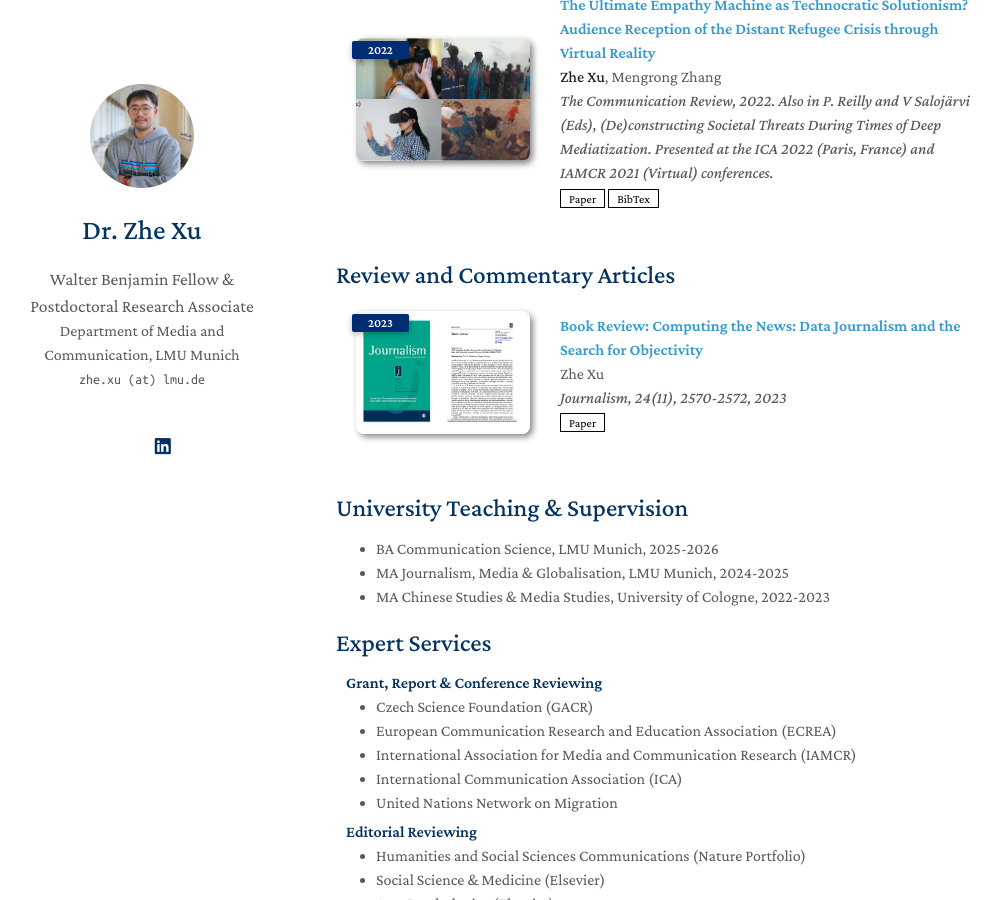
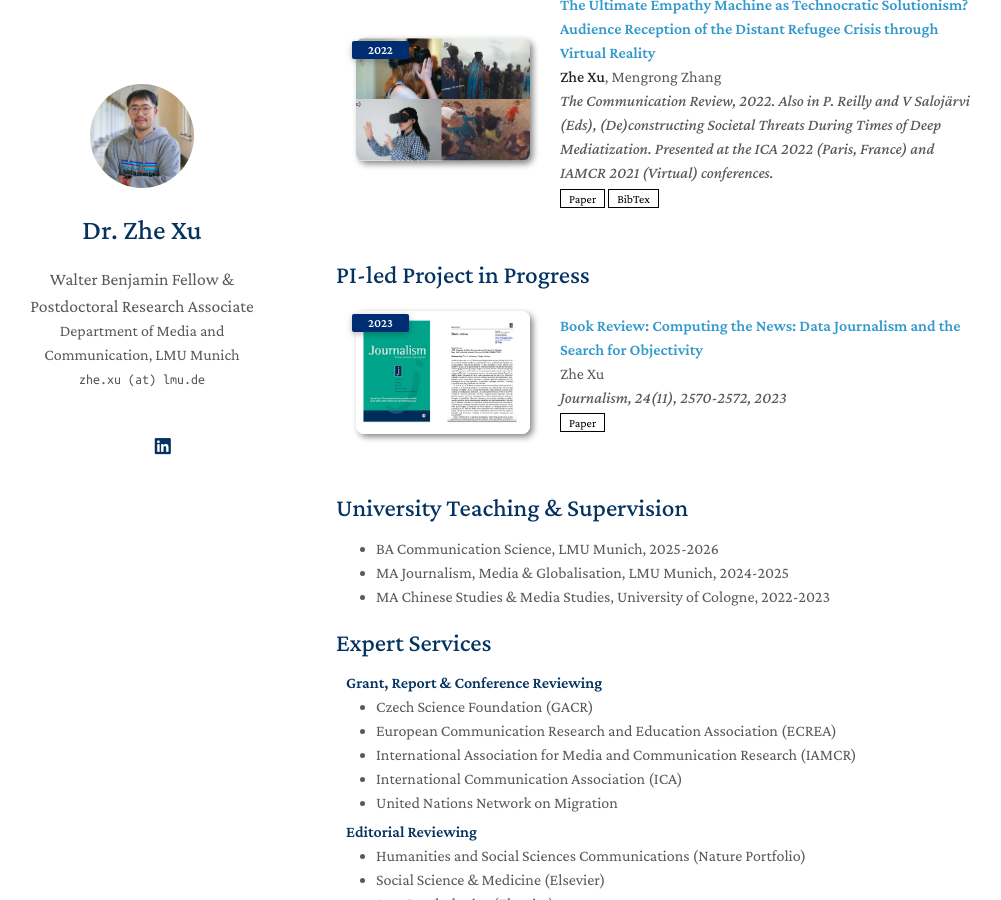
Before and after one commit to zhexuphd/home, a Jekyll site: the page built from index.md, in a window 1280 px wide and 900 px high, scrolled down 776 px. Shown: the whole window, without its empty margins (134-1135 px from the left). Built offline with Jekyll 4.4.1, drawn with Linux system fonts in a browser that asks for light colours; a style sheet for code colours, icons or effects is not loaded; our own code applies the rules of GitHub Pages for plain Markdown files.

Commit message:
Update dfg.md

```diff
--- a/_includes/dfg.md
+++ b/_includes/dfg.md
@@ -1,4 +1,4 @@
-<h2 id="publications" style="margin: 2px 0px -15px;">Review and Commentary Articles</h2>
+<h2 id="publications" style="margin: 2px 0px -15px;">PI-led Project in Progress</h2>
 
 <div class="publications">
 <ol class="bibliography">
```
